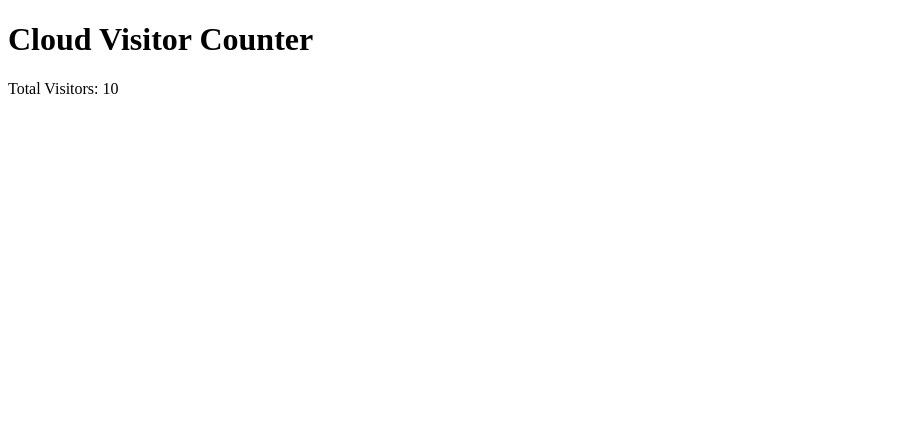
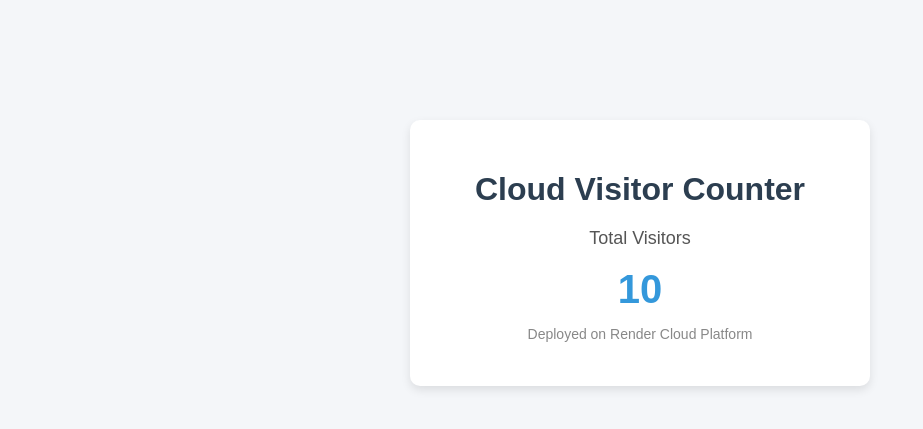
Before and after one commit to reynol-31/BCS601-4MW23CS119, a Flask app: page / in a window 1280 px wide. Shown: the top 429 px of the page, without its empty margins (0-923 px from the left). Run offline with Flask 3, Linux system fonts and the light colour scheme; data comes from the database, SQL or seed files in the repository; both versions use the stored data as it was after the commit.

Commit message:
added inline css

```diff
--- a/templates/index.html
+++ b/templates/index.html
@@ -1,10 +1,43 @@
 <!DOCTYPE html>
 <html>
 <head>
-    <title>BCS601-USNXXX Visitor Counter</title>
+    <title>BCS601-4MW23CS119 Visitor Counter</title>
 </head>
-<body>
-    <h1>Cloud Visitor Counter</h1>
-    <p>Total Visitors: {{ visits }}</p>
+
+<body style="margin:0; font-family:Arial, sans-serif; background-color:#f4f6f9;">
+
+    <div style="
+        width: 400px;
+        margin: 120px auto;
+        padding: 30px;
+        background-color: white;
+        border-radius: 10px;
+        box-shadow: 0px 4px 10px rgba(0,0,0,0.1);
+        text-align: center;
+    ">
+
+        <h1 style="color:#2c3e50; margin-bottom: 20px;">
+            Cloud Visitor Counter
+        </h1>
+
+        <p style="font-size:18px; color:#555;">
+            Total Visitors
+        </p>
+
+        <p style="
+            font-size:40px;
+            font-weight:bold;
+            color:#3498db;
+            margin:10px 0;
+        ">
+            {{ visits }}
+        </p>
+
+        <p style="font-size:14px; color:#888;">
+            Deployed on Render Cloud Platform
+        </p>
+
+    </div>
+
 </body>
 </html>
```
Also changed, not shown: visitors.db.
